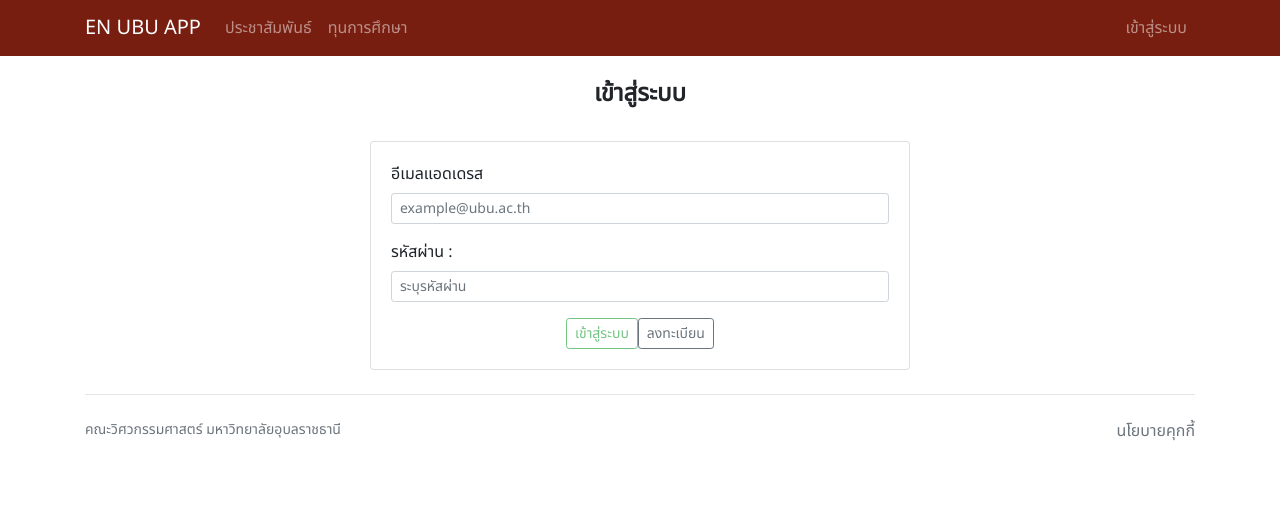
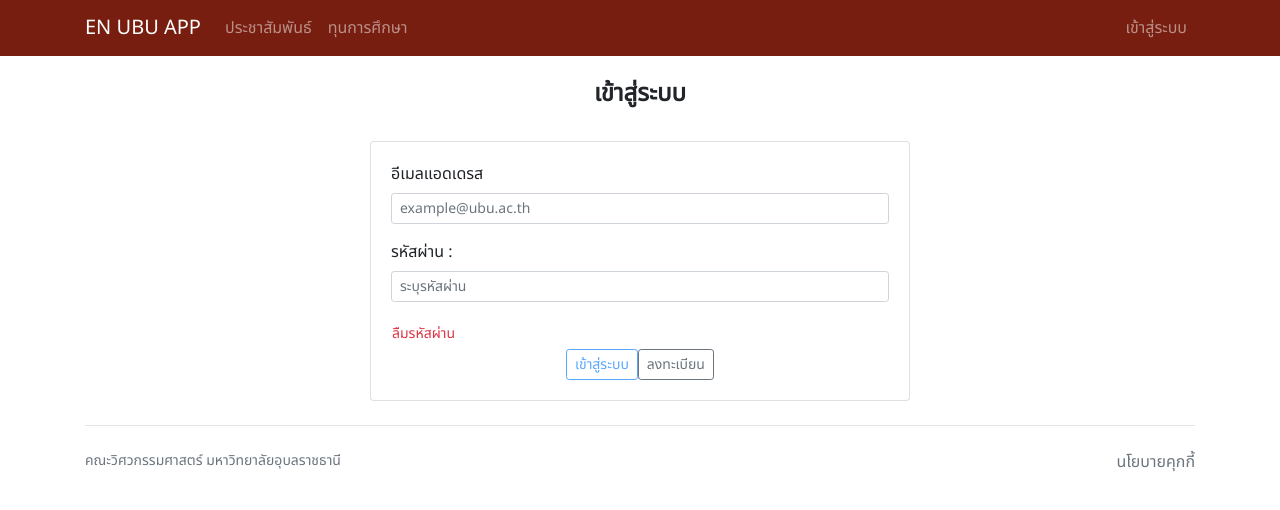
Before and after one commit to soft-bear/en-app-fe, a Nuxt app: page /login in a window 1280 px wide. Shown: the top 510 px of the page. Built offline with nearby package versions, Linux system fonts and the light colour scheme; no server answers; a web font is replaced by a local one.

Commit message:
update reset password form

```diff
--- a/components/login.vue
+++ b/components/login.vue
@@ -5,17 +5,30 @@
       </b-form-input>
     </b-form-group>
 
-    <b-form-group label="รหัสผ่าน :">
+    <b-form-group label="รหัสผ่าน :" v-if="!isReset">
       <b-form-input :state="isInputPassword" v-model="password" type="password" placeholder="ระบุรหัสผ่าน" required size="sm"></b-form-input>
     </b-form-group>
 
-    <div class="d-block text-center">
-      <b-button type="submit" variant="outline-success" size="sm" :disabled="loading || !(isInputPassword && emailValidation)">
+    <div v-if="!isReset">
+      <span class="btn btn-link pl-0 text-danger btn-sm" @click="isReset = true">ลืมรหัสผ่าน</span>
+    </div>
+
+    <div class="d-block text-center" v-if="!isReset">
+      <b-button type="submit" variant="outline-primary" size="sm" :disabled="loading || !(isInputPassword && emailValidation)">
         เข้าสู่ระบบ
       </b-button>
       <nuxt-link class="btn btn-outline-secondary btn-sm" to="/register">
         ลงทะเบียน
       </nuxt-link>
+
+    </div>
+    <div class="d-block text-center" v-else>
+      <b-button type="button" variant="outline-primary" size="sm" :disabled="loading || !(emailValidation)" @click="sendEmailToResetPassword">
+        ตั้งค่ารหัสผ่านใหม่
+      </b-button>
+      <b-button type="button" variant="outline-secondary" size="sm" @click="isReset = false">
+        กลับ
+      </b-button>
     </div>
   </b-form>
 </template>
@@ -25,6 +38,7 @@ export default {
   data() {
     return {
       loading: false,
+      isReset: false,
       username: '',
       password: '',
     }
@@ -60,10 +74,41 @@ export default {
         })
       }
       this.loading = false
+    },
+		async sendEmailToResetPassword() {
+      this.loading = true
+
+      try {
+        const payload = { username: this.username }
+				await this.$axios.post('/auth/reset/password', payload)
+
+				this.username = ''
+				this.isReset = false
+
+
+        this.$bvModal.msgBoxOk('ส่งอีเมลเพื่อส่งลิงก์สำหรับตั้งค่ารหัสผ่านใหม่เรียบร้อยแล้ว', {
+          title: 'สำเร็จ',
+          size: 'sm',
+          buttonSize: 'sm',
+          okVariant: 'success',
+          headerClass: 'py-2 border-bottom-0',
+          footerClass: 'py-2 border-top-0',
+          centered: true
+        })
+      } catch (error) {
+        this.$bvModal.msgBoxOk(error.message, {
+          title: 'ผิดพลาด',
+          size: 'sm',
+          buttonSize: 'sm',
+          okVariant: 'danger',
+          headerClass: 'py-2 border-bottom-0',
+          footerClass: 'py-2 border-top-0',
+          centered: true
+        })
+      }
+
+      this.loading = false
     }
-  },
-  created() {
-    console.log(this)
   }
 }
 </script>
```
